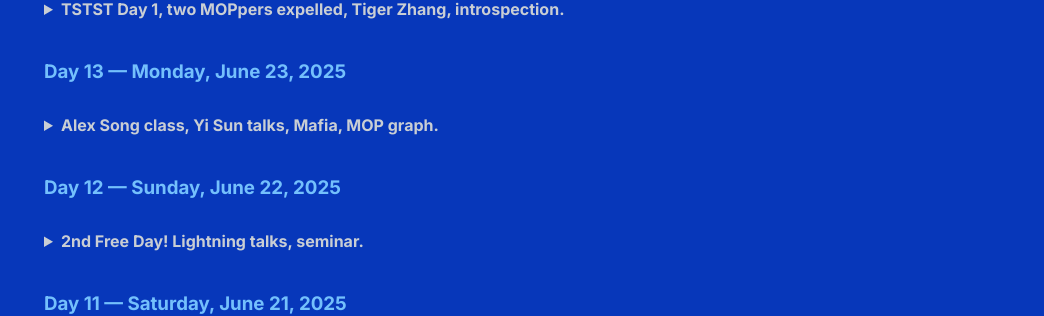
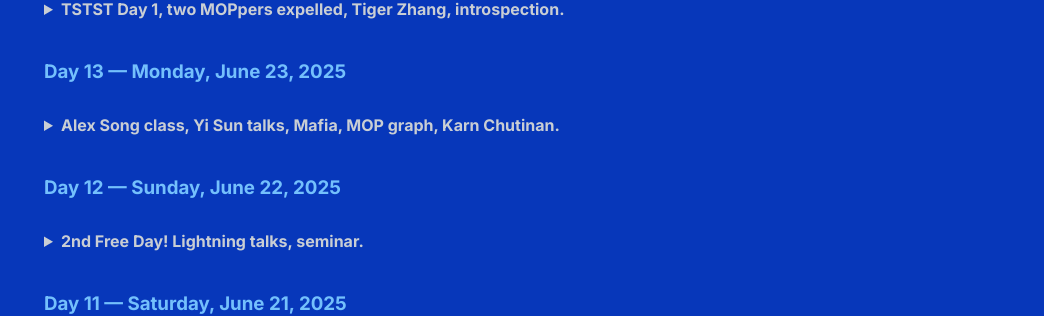
Before and after one commit to shihankanungo/shihankanungo.github.io, a Jekyll site: the page built from mop.md, in a window 1280 px wide and 900 px high, scrolled down 607 px. Shown: the part 145-461 px from the top of the window, without its empty margins (236-1280 px from the left). Built offline with Jekyll 4.4.1, drawn with Linux system fonts in a browser that asks for light colours.

Commit message:
Update mop.md

```diff
--- a/mop.md
+++ b/mop.md
@@ -75,7 +75,7 @@ On a more personal note, I had a long talk with Baba about my relationship with
 ### Day 13 &mdash; Monday, June 23, 2025
 
 <details>
-<summary><b>Alex Song class, Yi Sun talks, Mafia, MOP graph.</b></summary>
+<summary><b>Alex Song class, Yi Sun talks, Mafia, MOP graph, Karn Chutinan.</b></summary>
 <br>
 Today we had a class called “A fun problem” by Alex Song, which was an Euler-Circle style Dirichlet character problem. It was fun to revisit the subject. We then had a class called “Combinatorial Geometry”, which is my favorite subject. Unfortunately, it was more like geometrical combo: it was about the combinatorial aspects of triangulations, which is less interesting for me. I prefer a more geometrical approach, like the Thaiangulations problem. We also had a talk by Yi Sun about zero-knowledge proof. Unfortunately, I didn’t understand much. I somehow don’t understand finance “money math” very well.
 <br><br>
```
